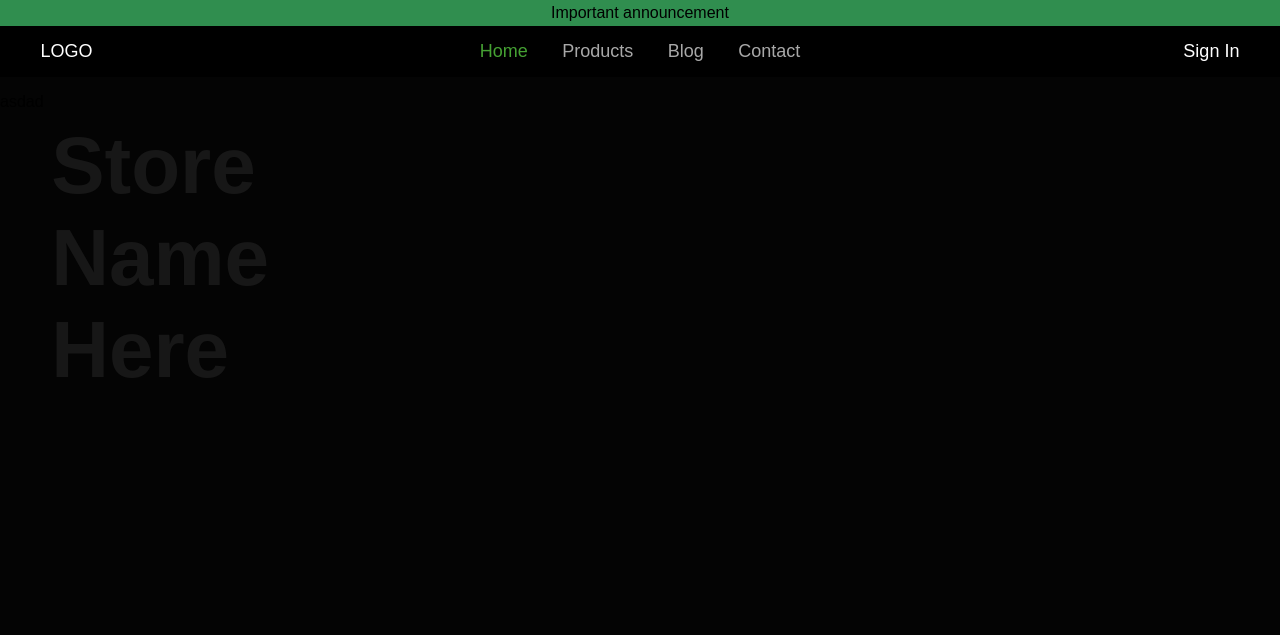
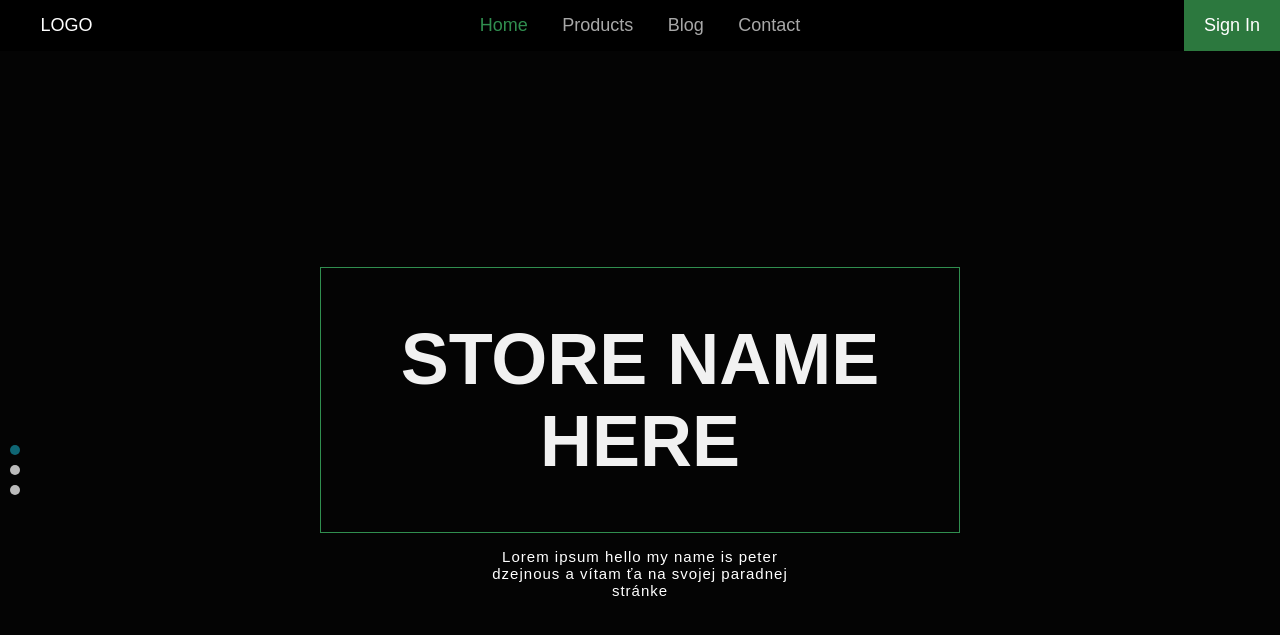
Before and after one commit to Glatoo/eshop, a PHP site: page /index.php in a window 1280 px wide. Shown: the top 635 px of the page. Run offline with PHP 8.4, Linux system fonts and the light colour scheme.

Commit message:
Kus som sa pobavil s indexom... ale len kus

```diff
--- a/frontend/css/style.css
+++ b/frontend/css/style.css
@@ -30,6 +30,7 @@ body{
     background-color: #308E4F;
     color: #000000;
     text-align: center;
+    display: none;
 }
 .announcement p{
     margin:0;
@@ -71,8 +72,15 @@ nav{
 
 .nav-item-right a{
     position: absolute;
-    right: 2%;
-    color: white !important;
+    right: 0;
+    color: white;
+    background-color: #2c783e;
+    padding-left: 20px;
+    padding-right: 20px;
+}
+
+.nav-item-right a:hover{
+    color: #000000;
 }
 
 .nav-item-left a{
@@ -82,18 +90,73 @@ nav{
 }
 
 .nav-item-active a{
-    color: #45A133;
+    color: #308E4F;
 }
 
 .nav-item-active a:hover{
     color: #337626;
 }
 
-.index-article h1{
-    color: #171717;
-    font-size: 80px;
+.heading{
+    color: #f1f1f1;
+    font-size: 72px;
+    text-align: center;
+    text-transform: uppercase;
+    border: 1px solid #308E4F;
+    padding: 50px;
+    margin-bottom: 0;
+    margin-top: 0;
+}
+
+.heading-container{
     position: absolute;
-    left: 4%;
-    top: 5%;
+    left: 50%;
+    top: 50%;
+    transform: translate(-50%, -50%);
 }
-.heading{ word-spacing: 100vw; }
+
+.heading-container p{
+    position: absolute;
+    color: white;
+    font-size: 15px;
+    left: 25%;
+    width: 50%;
+    text-align: center;
+    letter-spacing: 1px;
+}
+
+.menu{
+    position: fixed;
+    top: 50%;
+    transform: translateY(50%);
+}
+
+.dot{
+    height: 10px;
+    width: 10px;
+    background-color: #bbb;
+    transition-duration: 0.5s;
+    border-radius: 50%;
+    display: grid;
+    margin: 10px;
+}
+
+.dot:hover{
+    background-color: #737373;
+    transition-duration: 0.5s;
+}
+
+.dot-active{
+    height: 10px;
+    width: 10px;
+    border-radius: 50%;
+    display: grid;
+    margin: 10px;
+    background-color: #0f6674;
+    transition-duration: 0.5s;
+}
+
+.dot-active:hover{
+    background-color: #116273;
+    transition-duration: 0.5s;
+}
--- a/frontend/index.php
+++ b/frontend/index.php
@@ -4,10 +4,20 @@ include "layout/nav.php";
 ?>
 <article>
     <section class="index-article">
-        <h1 class="heading"><?php echo $store_name;?></h1>
+        <div class="heading-container">
+            <h1 class="heading"><?php echo $store_name;?></h1>
+            <p>Lorem ipsum hello my name is peter dzejnous a vítam ťa na svojej paradnej stránke</p>
+        </div>
+        <div class="menu">
+            <a href="#"><span class="dot-active"></span></a>
+            <a href="#"><span class="dot"></span></a>
+            <a href="#"><span class="dot"></span></a>
+        </div>
+        <div>
 
+        </div>
     </section>
-    <p>asdad</p>
+
 </article>
 <?php
 include "layout/footer.php";
```
